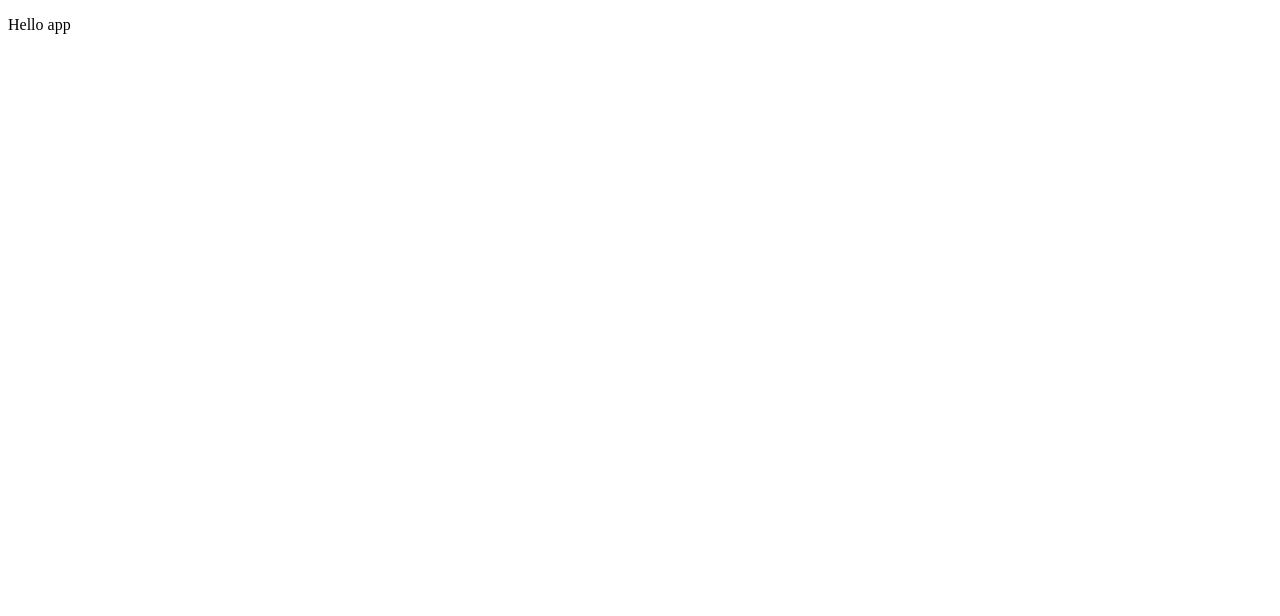
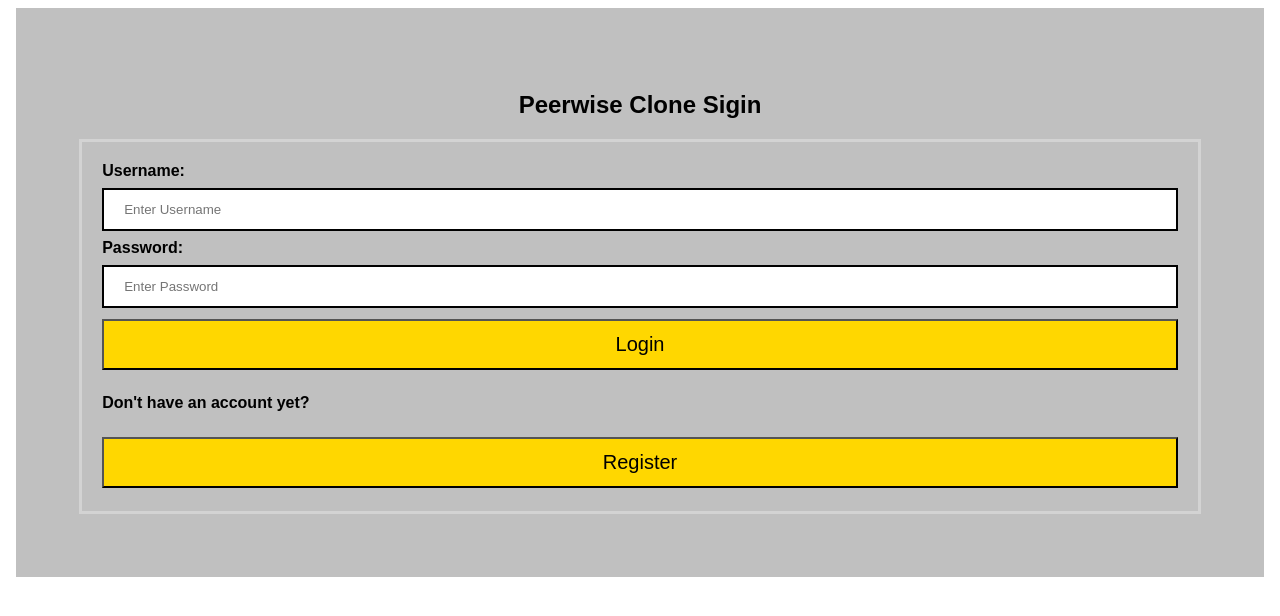
Before and after one commit to isaac324/cst438-project, an Angular app: page / in a window 1280 px wide. Shown: the top 616 px of the page. Built offline with nearby package versions, Linux system fonts and the light colour scheme.

Commit message:
login page 12/3

```diff
--- a/src/app/app.component.html
+++ b/src/app/app.component.html
@@ -1 +1,9 @@
-<p>Hello app</p>
+<header>
+    <div class="container">
+      <app-login></app-login>
+    </div>
+  </header>
+
+  <!-- <div class="container">
+    <router-outlet></router-outlet>
+  </div> -->
--- a/src/app/login/login.component.html
+++ b/src/app/login/login.component.html
@@ -1,11 +1,22 @@
-<div class="page">
+<!DOCTYPE html>
+<meta name="viewport" content="width=device-width,initial-scale=1">
+<body>
+
+<h2>Peerwise Clone Sigin</h2>
+
+<form method="post">
     <div class="login">
         <label for="username"><b>Username: </b></label>
         <input type="text" placeholder="Enter Username" name="username" required>
-        <br><br>
+
         <label for="password"><b>Password: </b></label>
         <input type="password" placeholder="Enter Password" name="password" required>
-        <br><br>
+
         <button type="submit">Login</button>
+
+        <h4>Don't have an account yet?</h4>
+        <button type="submit">Register</button>
     </div>
-</div>
+</form>
+
+</body>
--- a/src/app/login/login.component.scss
+++ b/src/app/login/login.component.scss
@@ -1,31 +1,39 @@
-$button: goldenrod;
+$button: gold;
 
-.page{
-    background-color: lightgray;
-    padding-top: 5%;
-    padding-bottom: 40%;
+h2 {
+    text-align: center;
+}
+
+form {
+    border: 3px, solid, lightgray;
+}
+
+body{
+    background-color: silver;
+    font-family: Arial, Helvetica, sans-serif;
+    padding: 5%;
 }
 
 .login {
-    text-align: center;
-    padding: 1.2em;
-    border: 3px solid black;
-    background-color: silver;
-    font-size: 1.5em;
-    width: 80%;
-    margin-right: auto;
-    margin-left: auto;
+    padding: 20px;
+    //background-color: lightgray;
 }
 
-input {
-    width: 25%;
-    font-size: 0.8em;
+input[type=text], input[type=password] {
+    width: 100%;
+    display: inline-block;
+    padding: 12px 20px;
+    margin: 8px 0;
+    border: 2px solid black;
+    box-sizing: border-box;
 }
 
 button {
     margin: 3px 0;
     font-size: 20px;
     background-color: $button;
+    width: 100%;
+    padding: 12px 18px;
 }
 
 button:hover {
```
